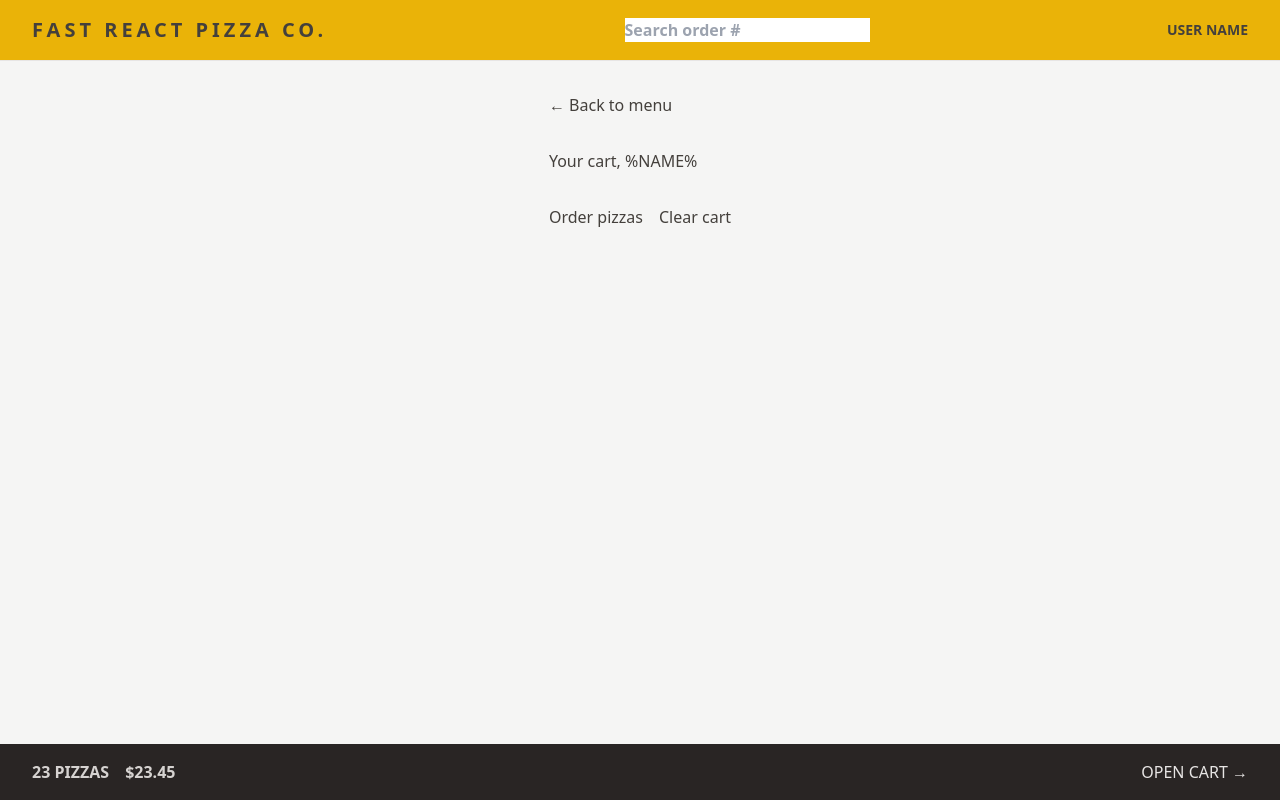
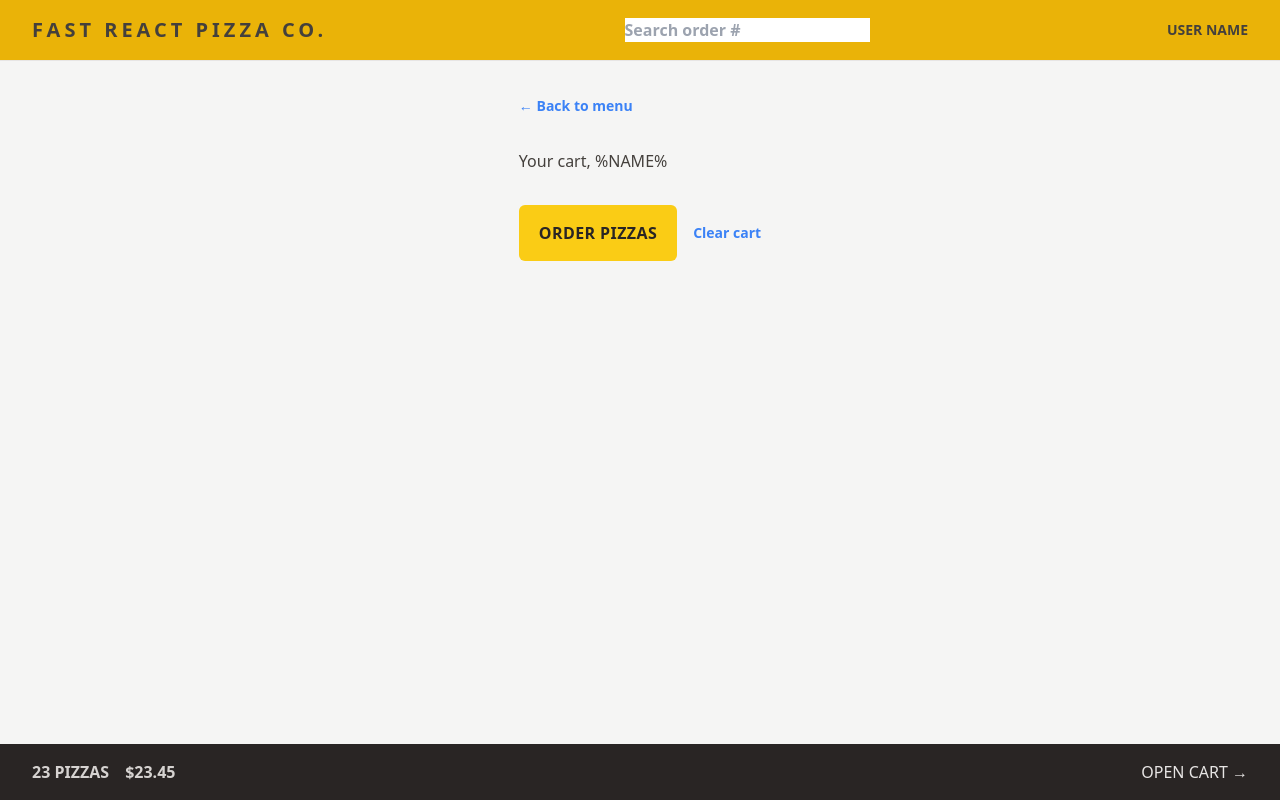
Before and after one commit to XavierEnriquez/fast-react-pizza, a React (Vite) app: page /cart in a window 1280 px wide. Built offline with nearby package versions, Linux system fonts and the light colour scheme.

Commit message:
Update Button.jsx

```diff
--- a/src/ui/Button.jsx
+++ b/src/ui/Button.jsx
@@ -1,20 +1,24 @@
 import { Link } from "react-router-dom";
 
-function Button({ type, to, disabled, children }) {
-  const primary =
-    "inline-block rounded-md bg-yellow-400 px-4 py-2 font-semibold uppercase tracking-wide text-stone-800 transition-colors duration-300 hover:bg-yellow-300 focus:outline-none focus:ring focus:ring-yellow-400 focus:ring-offset-2 disabled:cursor-not-allowed";
+function Button({ type, className, to, disabled, children }) {
+  const base =
+    "inline-block rounded-md bg-yellow-400 font-semibold uppercase tracking-wide text-stone-800 transition-all duration-300 hover:bg-yellow-300 focus:outline-none focus:ring focus:ring-yellow-400 focus:ring-offset-2 disabled:cursor-not-allowed";
 
-  const btnLink = "text-sm font-semibold text-blue-500 hover:text-blue-600";
+  const styles = {
+    primary: `${base} px-4 py-3 sm:px-5 sm:py-4`,
+    small: `${base} text-sm px-3 py-2 sm:px-4 sm:px-3`,
+    link: "text-sm font-semibold text-blue-500 hover:text-blue-600",
+  };
 
-  if (type === "btnlink")
+  if (type === "link")
     return (
-      <Link to={to} className={btnLink}>
+      <Link to={to} className={styles[className]}>
         {children}
       </Link>
     );
 
   return (
-    <button className={type === "primary" && primary} disabled={disabled}>
+    <button className={styles[className]} disabled={disabled}>
       {children}
     </button>
   );
```
